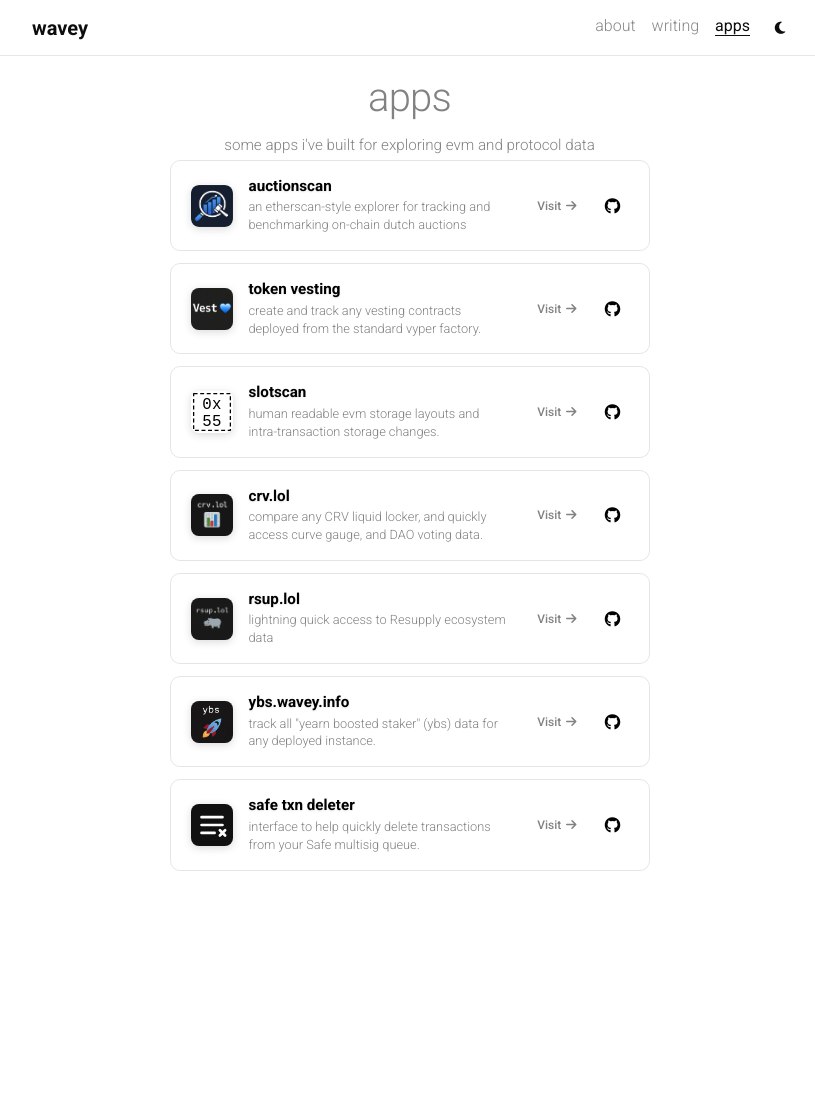
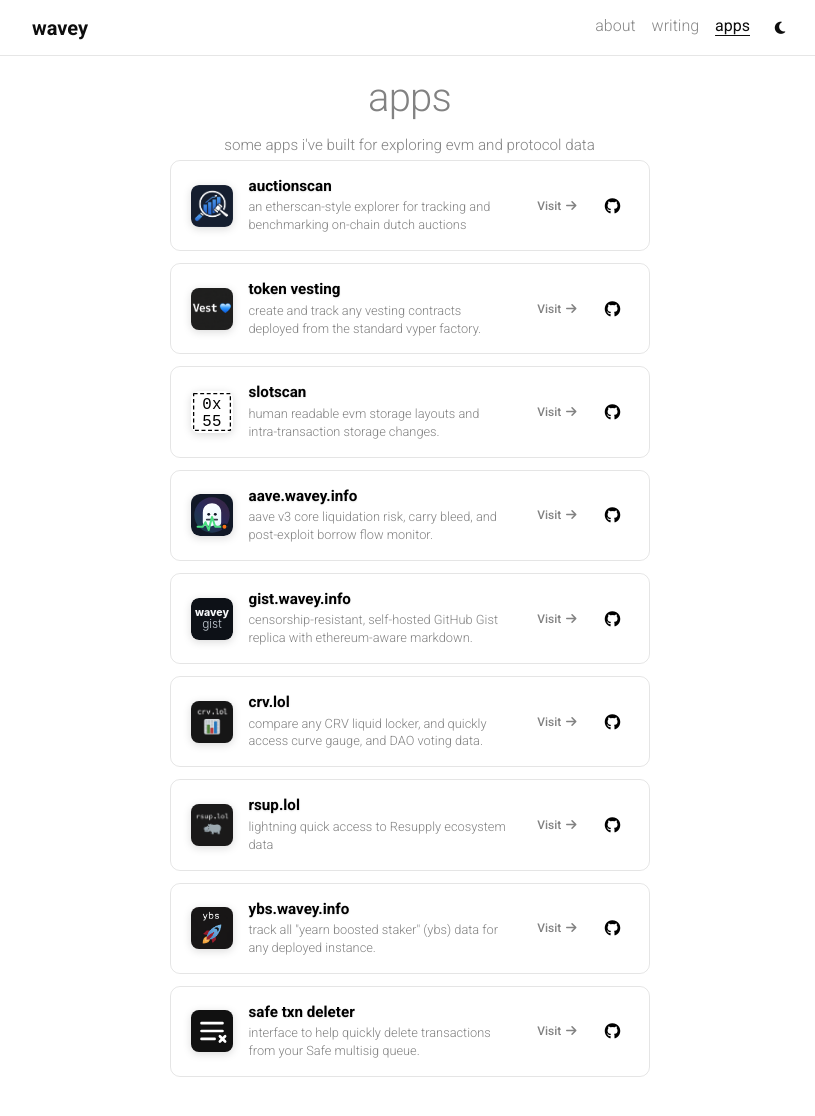
Before and after one commit to wavey0x/wavey0x.github.io, a Jekyll site: the page built from _pages/apps.md, in a window 1280 px wide and 1147 px high. Shown: the top 1116 px of the window, without its empty margins (223-1038 px from the left). Built offline with Jekyll 4.4.1, drawn with Linux system fonts in a browser that asks for light colours.

Commit message:
Add Wavey app tiles

```diff
--- a/_data/apps.yml
+++ b/_data/apps.yml
@@ -20,6 +20,17 @@
   url: https://slotscan.info
   github: https://github.com/wavey0x/slotscan
 
+- title: aave.wavey.info
+  description: aave v3 core liquidation risk, carry bleed, and post-exploit borrow flow monitor.
+  logo: aave-wavey-logo.svg
+  url: https://aave.wavey.info
+  github: https://github.com/wavey0x/aave-watch
+
+- title: gist.wavey.info
+  description: censorship-resistant, self-hosted GitHub Gist replica with ethereum-aware markdown.
+  logo: gist-wavey-logo.svg
+  url: https://gist.wavey.info
+  github: https://github.com/wavey0x/gist
 
 - title: crv.lol
   description: compare any CRV liquid locker, and quickly access curve gauge, and DAO voting data.
```
Also changed, not shown: assets/img/aave-wavey-logo.svg (added), assets/img/gist-wavey-logo.svg (added).
